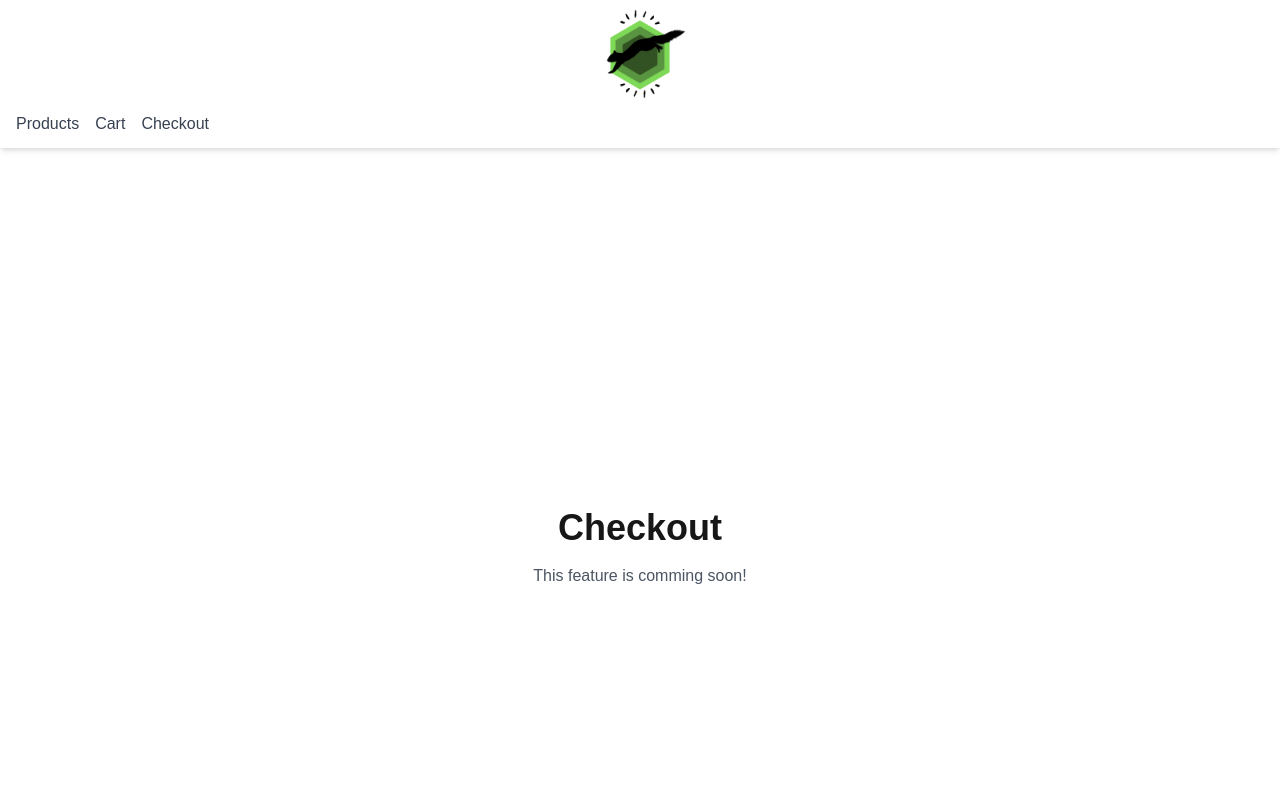
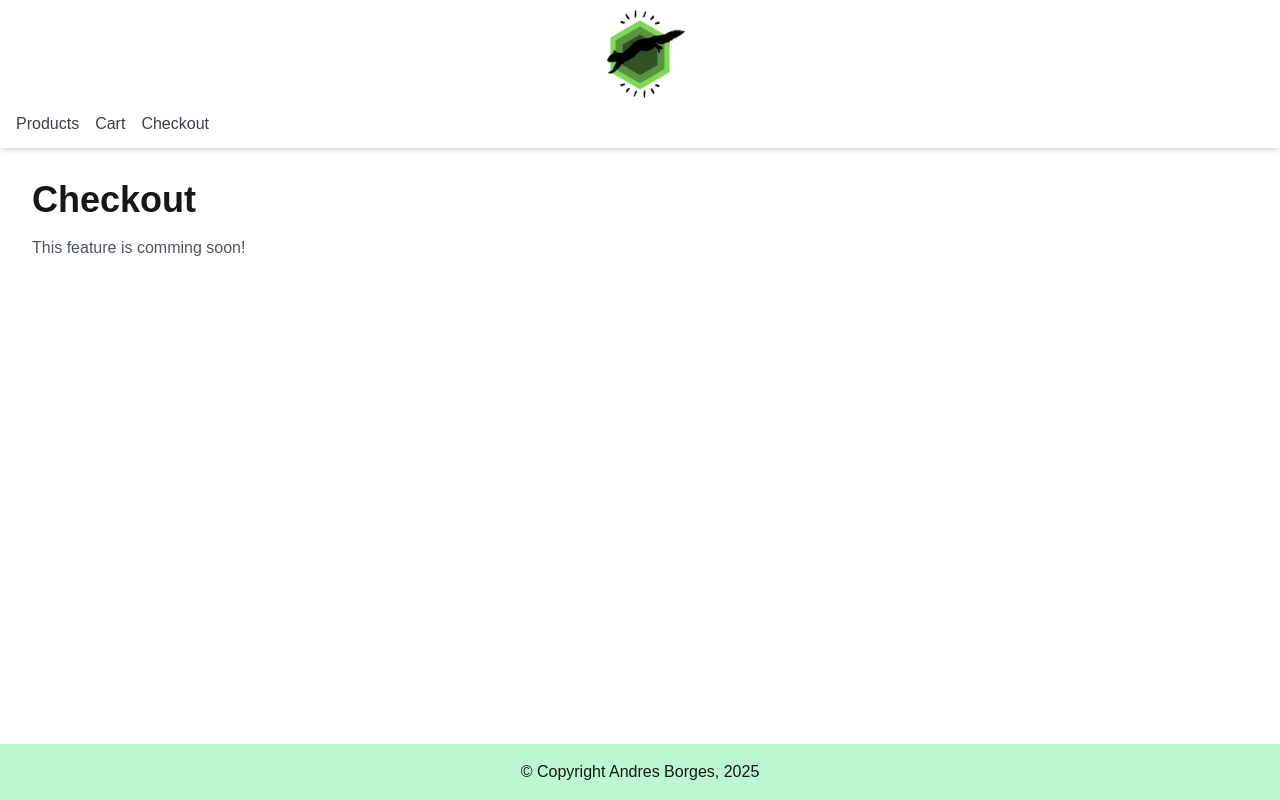
Before and after one commit to Andres-Borges/Jumping_Esquilo_Ecommerce, a Next.js app: page /checkout in a window 1280 px wide. Shown: the top 800 px of the page. Built offline with nearby package versions, Linux system fonts and the light colour scheme.

Commit message:
styling changes

```diff
--- a/app/ProductsList.tsx
+++ b/app/ProductsList.tsx
@@ -61,7 +61,7 @@ export default function ProductsList({ products, initialCartProducts }: { produc
                                 }}>Remove from Cart</button>
                         ) : (
                             <button
-                                className="bg-blue-500 hover:bg-blue-700 text-white font-bold py-2 px-4 rounded w-full"
+                                className="bg-green-500 hover:bg-green-700 text-white font-bold py-2 px-4 rounded w-full"
                                 onClick={(e) => {
                                     e.preventDefault();
                                     addToCart(product.id);
--- a/app/api/db.ts
+++ b/app/api/db.ts
@@ -1,4 +1,3 @@
-
 import { MongoClient, Db, ServerApiVersion } from 'mongodb';
 
 let cachedClient: MongoClient | null = null;
--- a/app/cart/ShoppingCartList.tsx
+++ b/app/cart/ShoppingCartList.tsx
@@ -24,6 +24,12 @@ export default function ShoppingCartList({ initialCartProducts }: { initialCartP
     return (
         <div className="container mx-auto p-8">
             <h1 className="text-4xl font-bold mb-8">Shopping Cart</h1>
+            {cartProducts.length === 0 ? (
+                <div>
+                    <h2 className="text-3xl my-5">There is nothing in here...</h2>
+                    <a className="bg-green-500 hover:bg-green-700 text-white font-bold py-2 px-4 rounded w-full" href="/products">Browse our products</a>
+                </div>
+            ) : (
                 <ul className="space-y-4">
                     {cartProducts.map(product => (
                         <li key={product.id} className="bg-white rounded-lg shadow-md p-4 hover:shadow-lg transition duration-300">
@@ -42,6 +48,7 @@ export default function ShoppingCartList({ initialCartProducts }: { initialCartP
                         </li>
                     ))}
                 </ul>
+            )}
         </div>
     )
 }
--- a/app/checkout/page.tsx
+++ b/app/checkout/page.tsx
@@ -1,8 +1,8 @@
 export default function CheckoutPage() {
     return (
-        <div className="container mx-auto p-8 flex flex-col items-center justify-center h-screen">
+        <div className="container mx-auto p-8 flex flex-col">
             <h1 className="text-4xl font-bold mb-4">Checkout</h1>
-            <p className="text-gray-600 text-center">This feature is comming soon!</p>
+            <p className="text-gray-600">This feature is comming soon!</p>
         </div>
     )
 }
--- a/app/layout.tsx
+++ b/app/layout.tsx
@@ -16,7 +16,7 @@ export default function RootLayout({
 }>) {
   return (
     <html lang="en">
-      <body>
+      <body className="flex flex-col min-h-screen">
         <header>
           <a href="/products" className="flex justify-center">
             <Image src="/EsquiloLogo.png" alt="Jumping Esquilo Logo" width="100" height="100" />
@@ -24,8 +24,9 @@ export default function RootLayout({
         </header>
         <NavBar />
         {children}
-        <footer>
-          <p>&copy; Copyright Andres Borges, 2025</p>
+        <footer className="mt-auto w-full md:4/12 px-4 mx-auto text-center bg-green-200 py-4">
+          <p>&copy; Copyright Andres Borges, {new Date().getFullYear()}</p>
+          <i className="fab fa-github"></i>
         </footer>
       </body>
     </html >
```
Lines whose indentation alone changed are shown as unchanged.
